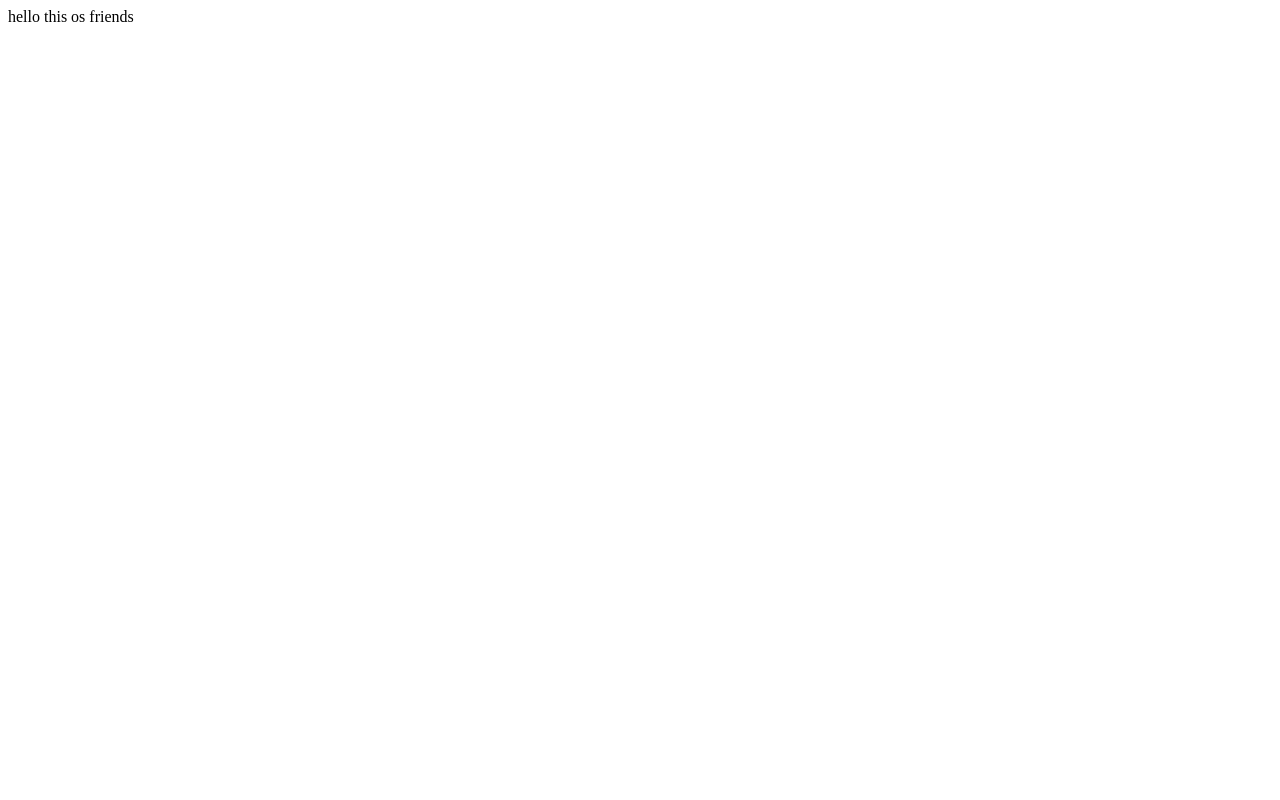
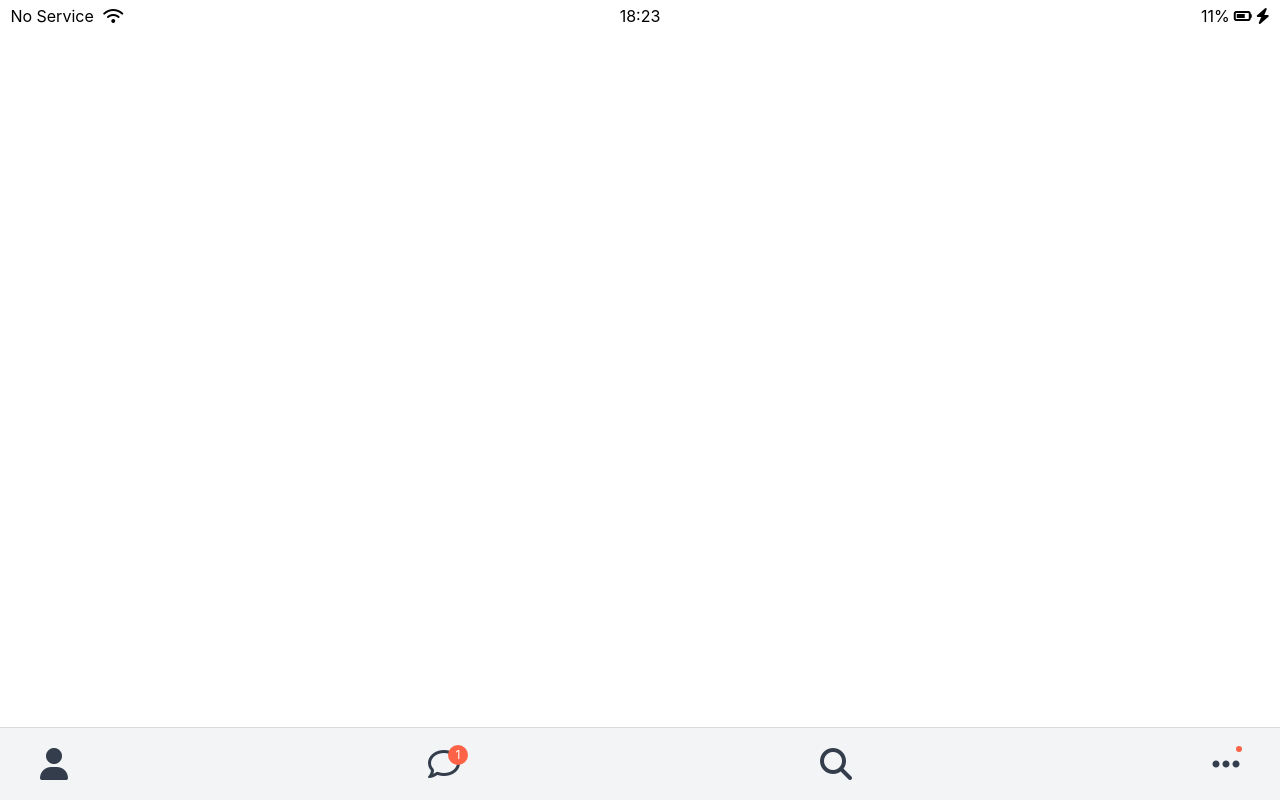
Before and after one commit to hyunminjane/koko, a plain HTML site: page friends.html in a window 1280 px wide. Drawn offline with Linux system fonts and the light colour scheme; a web font is replaced by a local one.

Commit message:
프렌드 하는 중

```diff
--- /dev/null
+++ b/CSS/components/navigation-bar.css
@@ -0,0 +1,45 @@
+.nav{
+   position: fixed;
+   bottom: 0;
+   width: 100%;
+   background-color: var(--gray);
+   padding: 20px 40px;
+   box-sizing: border-box;
+   border-top: 1px solid rgba(0, 0, 0, .1);
+}
+
+.nav__list{
+   display: flex;
+   justify-content: space-between;
+}
+
+.nav__link{
+   color: var(--darkgray);
+   position: relative;
+}
+
+.nav__noti{
+   background-color: tomato;
+   color: white;
+   display: flex;
+   justify-content: center;
+   align-items: center;
+   width: 20px;
+   height: 20px;
+   border-radius: 50%;
+   font-size: 12px;
+   position: absolute;
+   left: 20px;
+   bottom: 15px;
+}
+
+.nav__dot{
+   background-color: tomato;
+   display: flex;
+   width: 6px;
+   height: 6px;
+   border-radius: 50%;
+   position: absolute;
+   left: 24px;
+   bottom: 28px;
+}
--- a/CSS/components/status-bar.css
+++ b/CSS/components/status-bar.css
@@ -1,7 +1,11 @@
 .status-bar{
+    position: fixed;
+    top: 0;
+    width: 100%;
     display: flex;
     justify-content: center;
     padding: 8px 4px;
+    box-sizing: border-box;
 }
 
 .status-bar__column{
--- a/CSS/reset.css
+++ b/CSS/reset.css
@@ -50,3 +50,8 @@ table {
 input:focus{
     outline: none;
 }
+
+a {
+	color: inherit;
+	text-decoration: none;
+}
--- a/CSS/style.css
+++ b/CSS/style.css
@@ -5,6 +5,7 @@
 
 /* components */
 @import "components/status-bar.css";
+@import "components/navigation-bar.css";
 
 /* screens */
 @import "screens/login.css";
--- a/CSS/variables.css
+++ b/CSS/variables.css
@@ -1,4 +1,5 @@
 :root{
     --blue: #005DE4;
     --gray: #F2F4F6;
+    --darkgray: #333D4B;
 }
--- a/friends.html
+++ b/friends.html
@@ -1 +1,38 @@
-hello this os friends
+<!DOCTYPE html>
+<html lang="en">
+<head>
+    <link rel="stylesheet" href="css/style.css">
+    <meta charset="UTF-8">
+    <meta name="viewport" content="width=device-width, initial-scale=1.0">
+    <title>Friends</title>
+</head>
+<body>
+    <!-- <div id="status-bar"> BEM 규칙-->
+    <div class="status-bar">
+        <div class="status-bar__column">
+            <span>No Service</span>
+            <i class="fa-solid fa-wifi"></i>
+        </div>
+        <div class="status-bar__column">
+            <span>18:23</span>
+        </div>
+        <div class="status-bar__column">
+            <span>11%</span>
+            <i class="fa-solid fa-battery-three-quarters"></i>
+            <i class="fa-solid fa-bolt"></i>
+        </div>
+    </div>
+    <!-- nav>ul>li*4>a 하고 엔터 -->
+    <nav class="nav">
+        <ul class="nav__list">
+            <li class="nav__btn"><a class="nav__link" href="friends.html"><i class="fa-solid fa-user fa-2x"></i></a></li>
+            <li class="nav__btn"><a class="nav__link" href="chats.html"><span class="nav__noti">1</span><i class="fa-regular fa-comment fa-2x"></i></i></a></li>
+            <li class="nav__btn"><a class="nav__link" href="search.html"><i class="fa-solid fa-magnifying-glass fa-2x"></i></a></li>
+            <li class="nav__btn"><a class="nav__link" href="find.html"><span class="nav__dot"></span><i class="fa-solid fa-ellipsis fa-2x"></i></a></li>
+        </ul>
+    </nav>
+    </nav>
+    <script src="https://kit.fontawesome.com/47603626ba.js" crossorigin="anonymous"></script>
+    <!-- 스크립트는 끝나는 바디태그 앞에 붙인다  -->
+</body>
+</html>
```
Also changed, not shown: chats.html (added), find.html (added), search.html (added).
